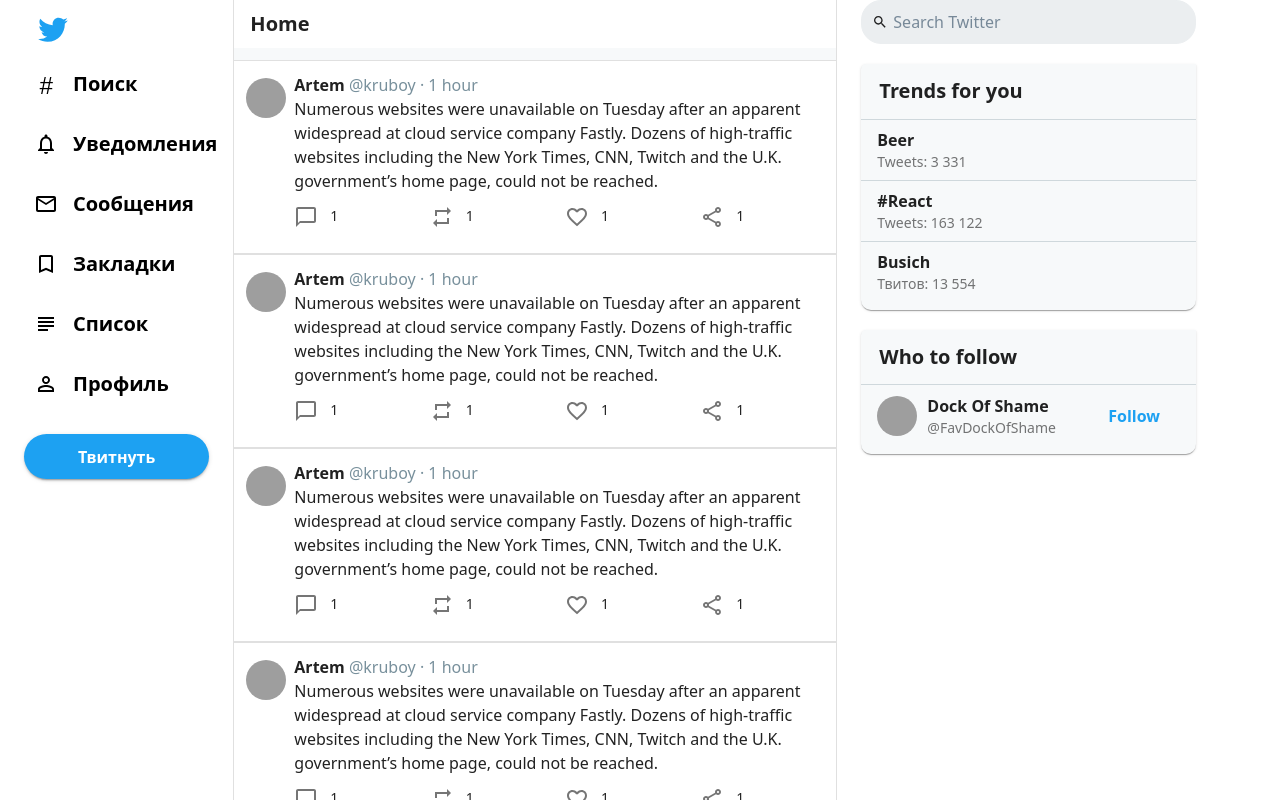
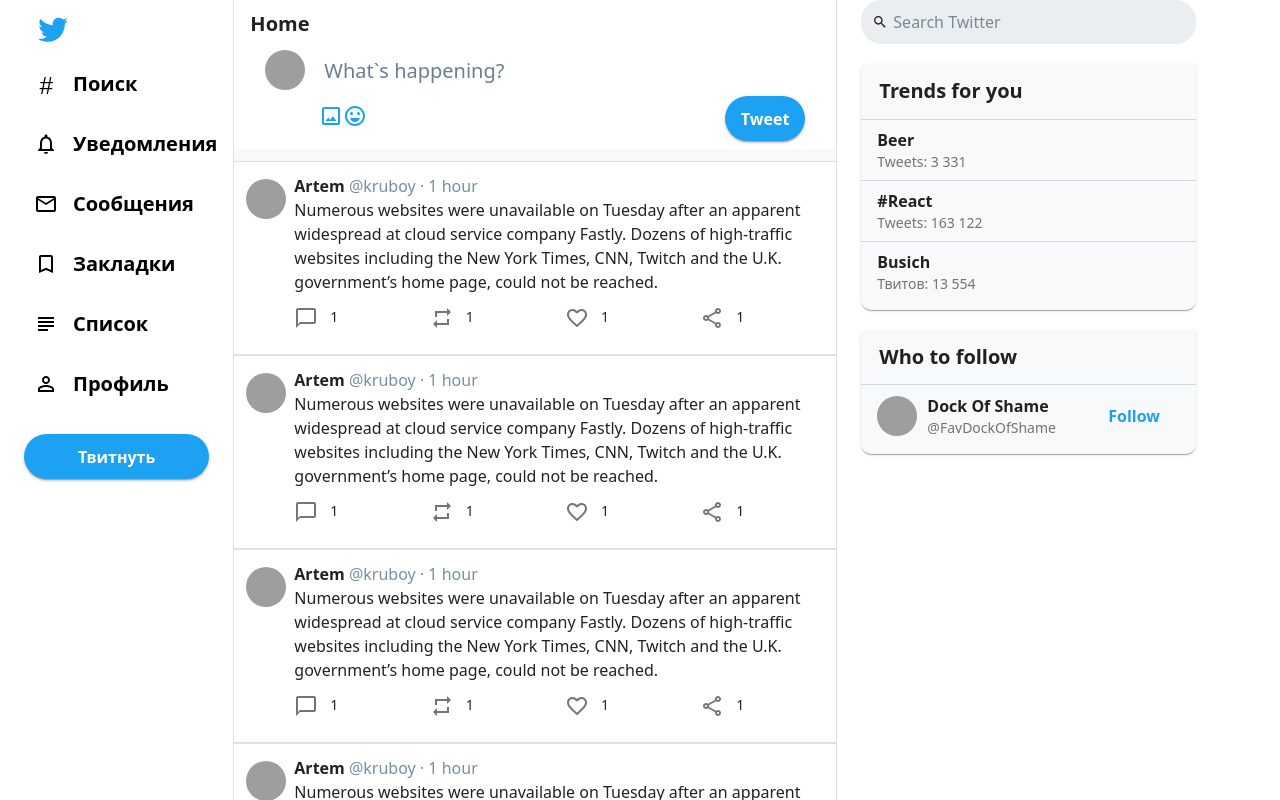
Before and after one commit to kruboy14/react-twitter-front, a React (Create React App) app: page / in a window 1280 px wide. Shown: the top 800 px of the page. Built offline with nearby package versions, Linux system fonts and the light colour scheme; grey boxes are pictures that could not be loaded.

Commit message:
add twitter form

```diff
--- a/src/components/AddTweetForm.tsx
+++ b/src/components/AddTweetForm.tsx
@@ -1,9 +1,167 @@
-import React from 'react'
+import {
+  createStyles,
+  makeStyles,
+  TextField,
+  Button,
+  CircularProgress,
+  Typography,
+  Avatar,
+} from '@material-ui/core';
+import React, { FC, ReactElement } from 'react';
+import CropOriginalIcon from '@material-ui/icons/CropOriginal';
+import SentimentVerySatisfiedIcon from '@material-ui/icons/SentimentVerySatisfied';
+import { useState } from 'react';
+import classNames from 'classnames';
+import { countTweetLength, Iprogress } from '../utils/helpers/countTweetLength';
 
-export const AddTweetForm = () => {
+const useAddTweetFormStyles = makeStyles((theme) =>
+  createStyles({
+    wrapper: {
+      display: 'flex',
+      padding: '10px 15px 0 15px',
+    },
+    avatar: {
+      flex: '0 1 10%',
+    },
+    content: {
+      flex: '1 1 auto',
+      display: 'flex',
+      flexDirection: 'column',
+    },
+    textField: {
+      width: '100%',
+      margin: 5,
+      fontSize: 20,
+    },
+    inputProp: {
+      fontSize: 20,
+      '&::placeholder': {
+        color: '#5B7083',
+        opacity: 0.9,
+      },
+    },
+    footer: {
+      display: 'flex',
+      alignItems: 'center',
+      justifyContent: 'space-between',
+    },
+    footerLeft: {},
+    footerRight: {
+      display: 'flex',
+      alignItems: 'center',
+    },
+    progress: {
+      position: 'relative',
+    },
+    progressTop: {
+      position: 'absolute',
+      left: 0,
+      zIndex: 1,
+    },
+    progressBottom: {},
+    progressSuper: {
+      color: 'yellow',
+    },
+    remainLength: {
+      position: 'absolute',
+      minWidth: 15,
+      fontSize: 12,
+      left: '23%',
+      top: '13%',
+      textAlign: 'center',
+    },
+    negativeLength: {
+      color: 'red',
+      paddingRight: 10,
+      paddingBottom: 3,
+    },
+    buttonTweet: {
+      marginLeft: 10,
+    },
+  }),
+);
+
+export const AddTweetForm: FC = (): ReactElement => {
+  const classes = useAddTweetFormStyles();
+  const [textFieldValue, setTextFieldValue] = useState<string>('');
+  const [progressValue, setprogressValue] = useState<Iprogress | null>(null);
+  const handleTextField = (e: React.ChangeEvent<HTMLInputElement>) => {
+    setTextFieldValue(e.target.value);
+    console.log(e.target.value);
+
+    setprogressValue(countTweetLength(e.target.value));
+  };
   return (
-    <div>
-
+    <div className={classes.wrapper}>
+      <div className={classes.avatar}>
+        <Avatar
+          alt="Remy Sharp"
+          src="https://pbs.twimg.com/profile_images/1267938486566428673/US6KRPbA_normal.jpg"
+        />
+      </div>
+      <div className={classes.content}>
+        <TextField
+          onChange={handleTextField}
+          value={textFieldValue}
+          placeholder="What`s happening?"
+          multiline
+          InputProps={{
+            disableUnderline: true,
+            classes: { input: classes.inputProp },
+          }}
+          className={classes.textField}>
+          <span>111</span>
+        </TextField>
+        <div className={classes.footer}>
+          <div className={classes.footerLeft}>
+            <CropOriginalIcon color="primary" />
+            <SentimentVerySatisfiedIcon color="primary" />
+          </div>
+          <div className={classes.footerRight}>
+            <div className={classes.progress}>
+              {Number(progressValue?.len) >= 0 &&
+              Number(progressValue?.len) < 280 ? (
+                <>
+                  {console.log(Number(progressValue?.len))}
+                  <CircularProgress
+                    size={30}
+                    className={classNames(classes.progressTop, {
+                      [classes.progressSuper]: Number(progressValue?.len) < 21,
+                    })}
+                    variant="determinate"
+                    value={progressValue?.percent}
+                  />
+                  <CircularProgress
+                    className={classes.progressBottom}
+                    size={30}
+                    variant="determinate"
+                    value={100}
+                    style={{ color: '#EBEEF0' }}
+                  />
+                  {Number(progressValue?.len) < 21 && (
+                    <Typography className={classes.remainLength}>
+                      {Number(progressValue?.len)}
+                    </Typography>
+                  )}
+                </>
+              ) : (
+                <Typography className={classes.negativeLength}>
+                  {isNaN(Number(progressValue?.len)) ||
+                  Number(progressValue?.len) === 280
+                    ? null
+                    : Number(progressValue?.len)}
+                </Typography>
+              )}
+            </div>
+            <Button
+              className={classes.buttonTweet}
+              variant="contained"
+              color="primary">
+              Tweet
+            </Button>
+          </div>
+        </div>
+      </div>
     </div>
-  )
-}
+  );
+};
--- a/src/components/Trends.tsx
+++ b/src/components/Trends.tsx
@@ -12,7 +12,8 @@
 } from '@material-ui/core';
 import blueGrey from '@material-ui/core/colors/blueGrey';
 
-import React from 'react';
+import React, { ReactElement } from 'react';
+import { FC } from 'react';
 const useTrendsStyles = makeStyles((theme) =>
   createStyles({
     trendsSideBlock: {
@@ -51,7 +52,7 @@
     },
   }),
 );
-export const Trends = () => {
+export const Trends: FC = (): ReactElement => {
   const classes = useTrendsStyles();
   return (
     <>
--- a/src/pages/Home.tsx
+++ b/src/pages/Home.tsx
@@ -9,6 +9,7 @@
 import React from 'react';
 
 import { SearchTextField } from '../components/SearchTextField';
+import { AddTweetForm } from '../components/AddTweetForm';
 import { SideMenu } from '../components/SideMenu';
 import { Trends } from '../components/Trends';
 import { Tweet } from '../components/Tweet';
@@ -53,6 +54,7 @@
           <Paper className={classes.tweetWrapper} variant="outlined" square>
             <Paper className={classes.tweetsHeader} variant="outlined" square>
               <Typography variant="h6">Home </Typography>
+              <AddTweetForm/>
             </Paper>
             <Tweet
               user={{
--- /dev/null
+++ b/src/utils/helpers/countTweetLength.ts
@@ -0,0 +1,12 @@
+export interface Iprogress {
+  percent: number;
+  len: number;
+}
+export const countTweetLength = (str: string): Iprogress => {
+  let percent = Math.ceil((str.length / 280) * 100);
+  const len = 280 - str.length;
+  if (percent > 100) percent = 100;
+  console.log({ percent, len });
+
+  return { percent, len };
+};
```
